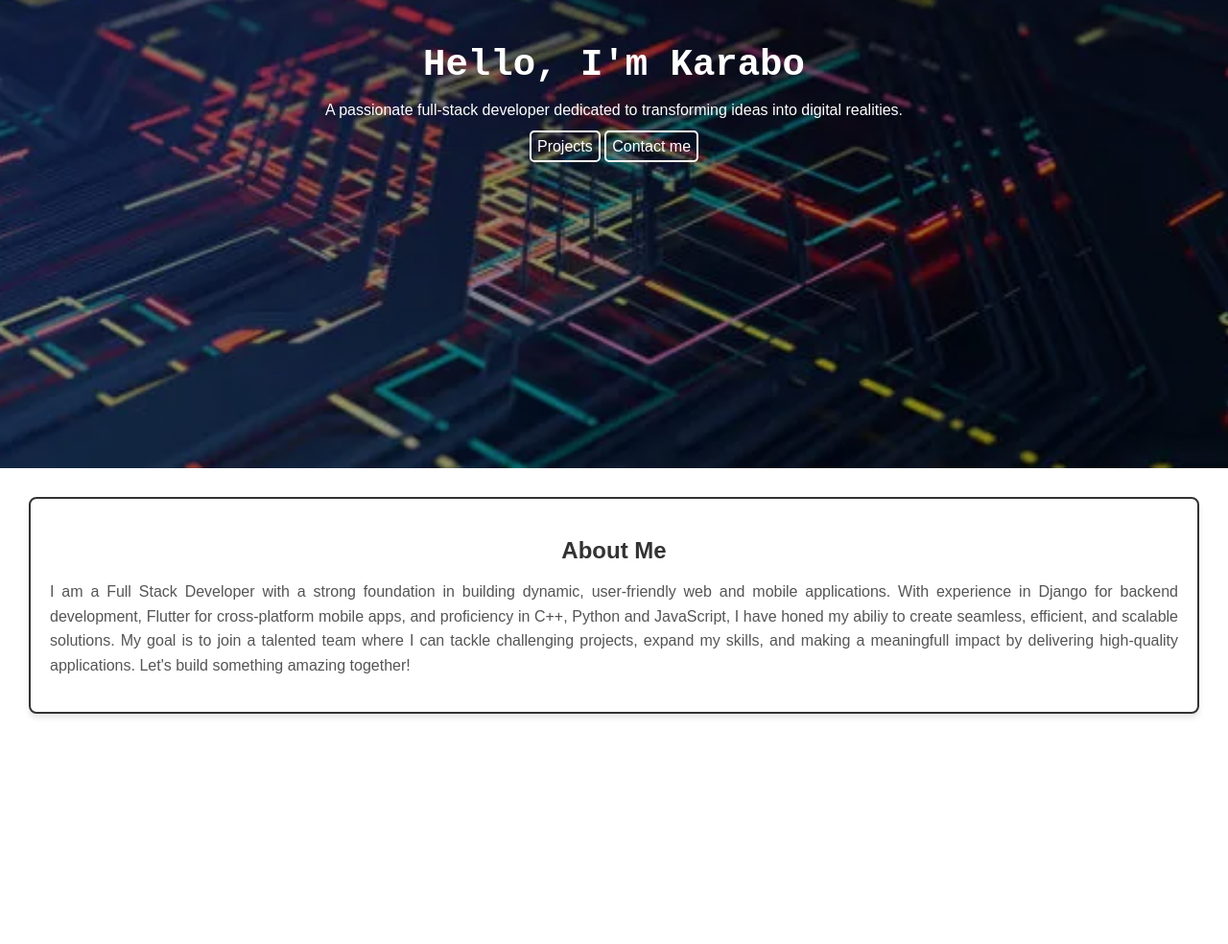
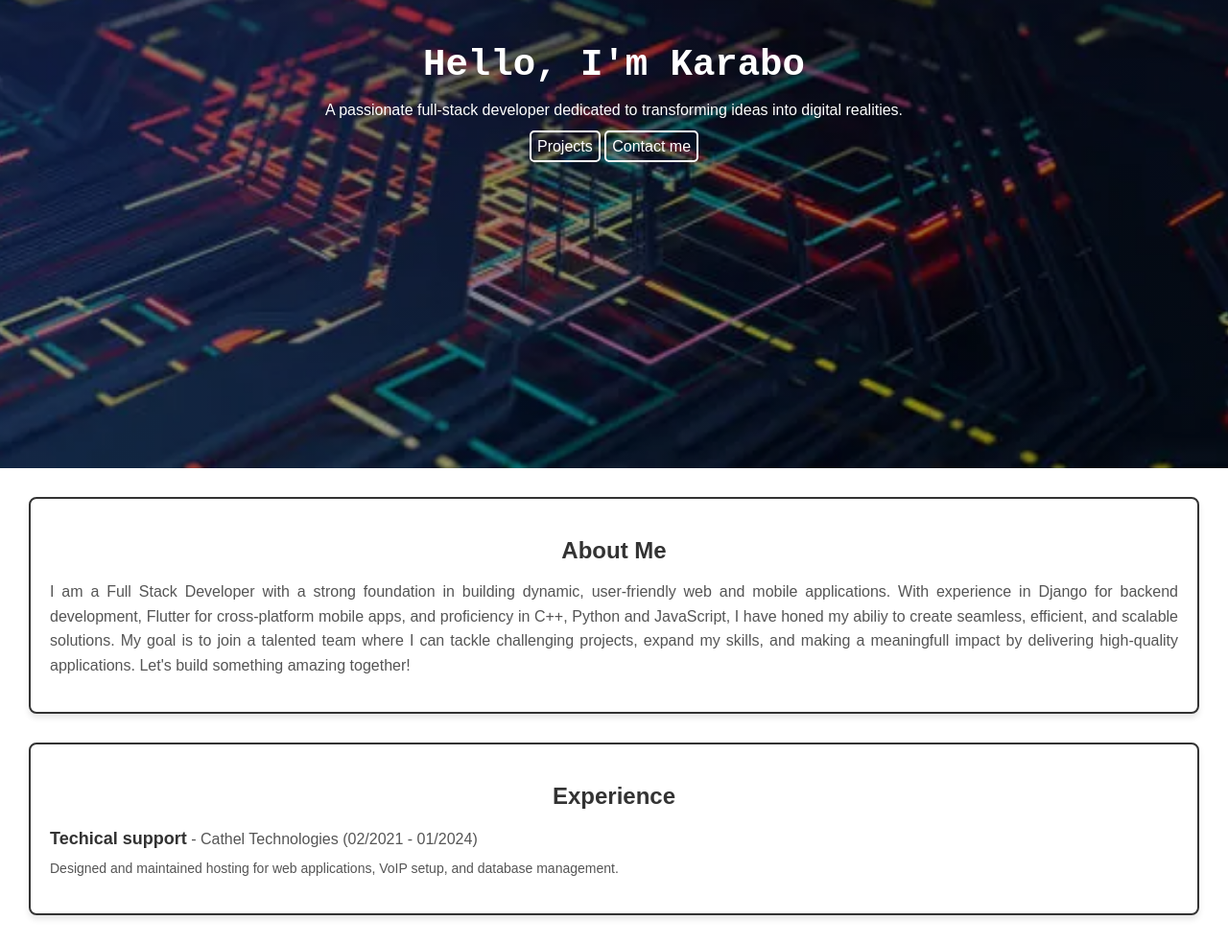
Before and after one commit to karabokman/karabokman.github.io, a plain HTML site: page index.html in a window 1280 px wide. Shown: the part 370-1354 px from the top of the page at 96% size. Before the commit the page ends 1144 px from the top, so only its background shows below. Drawn offline with Linux system fonts and the light colour scheme.

Commit message:
add experience section

```diff
--- a/css/main.css
+++ b/css/main.css
@@ -92,7 +92,7 @@ nav ul li a:hover {
     border-color: #fff;
 }
 
-#about-me {
+#about-me, #experience {
     border: 2px solid #333;
     padding: 20px;
     margin: 30px;
@@ -108,9 +108,25 @@ nav ul li a:hover {
     text-align: center;
 }
 
-.section-text {
+.section-text, .experience-list {
     font-size: 16px;
     color: #555;
     line-height: 1.6;
     text-align: justify;
 }
+
+.experience-list {
+    list-style: none;
+    padding: 0px;
+}
+
+.experience-list strong {
+    font-size: 18px;
+    color: #333;
+}
+
+.experience-list p {
+    margin: 5px 0px 0px 0px;
+    font-size: 14px;
+    color: #555;
+}
--- a/index.html
+++ b/index.html
@@ -46,6 +46,16 @@
             by delivering high-quality applications. Let's build something amazing together!
         </p>
     </section>
+
+    <section id="experience">
+        <h2 class="section-title">Experience</h2>
+        <ul class="experience-list">
+            <li>
+                <strong>Techical support</strong> - Cathel Technologies (02/2021 - 01/2024)
+                <p>Designed and maintained hosting for web applications, VoIP setup, and database management.</p>
+            </li>
+        </ul>
+    </section>
 </body>
 
 </html>
```
